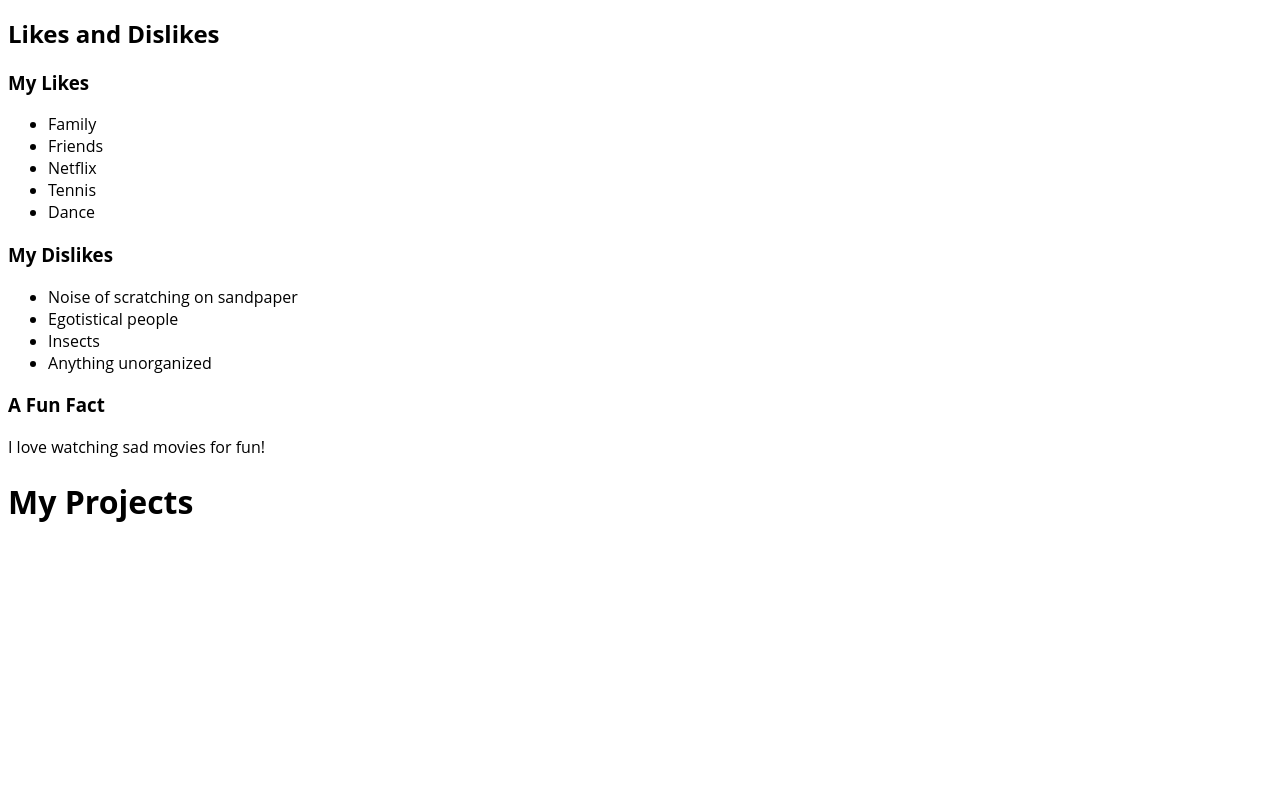
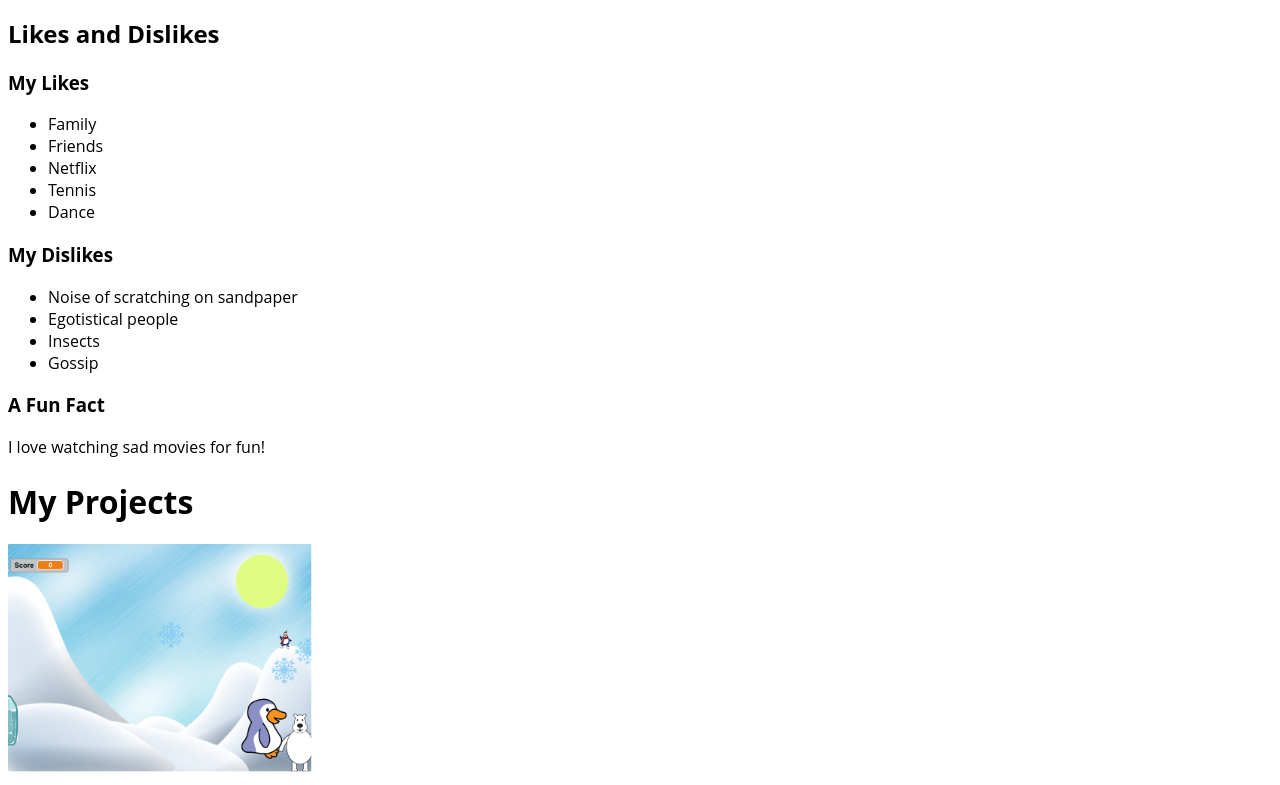
Before and after one commit to swedaz/swedaz.github.io, a plain HTML site: page index.html in a window 1280 px wide. Shown: the part 756-1541 px from the top of the page. Before the commit the page ends 1300 px from the top, so only its background shows below. Drawn offline with Linux system fonts and the light colour scheme.

Commit message:
Update index.html

```diff
--- a/index.html
+++ b/index.html
@@ -63,11 +63,11 @@
        <li>Noise of scratching on sandpaper</li>
        <li>Egotistical people</li>
        <li>Insects</li>
-       <li>Anything unorganized</li>
+       <li>Gossip</li>
     </ul>
     <h3>A Fun Fact</h3>
     <p>I love watching sad movies for fun!</p>
     <h1><b>My Projects</b></h1>
-
+      <img src="Scratch game.PNG" alt="Scratch game" style="width:304px;height:228px;">
   </body>
 </html>
```
